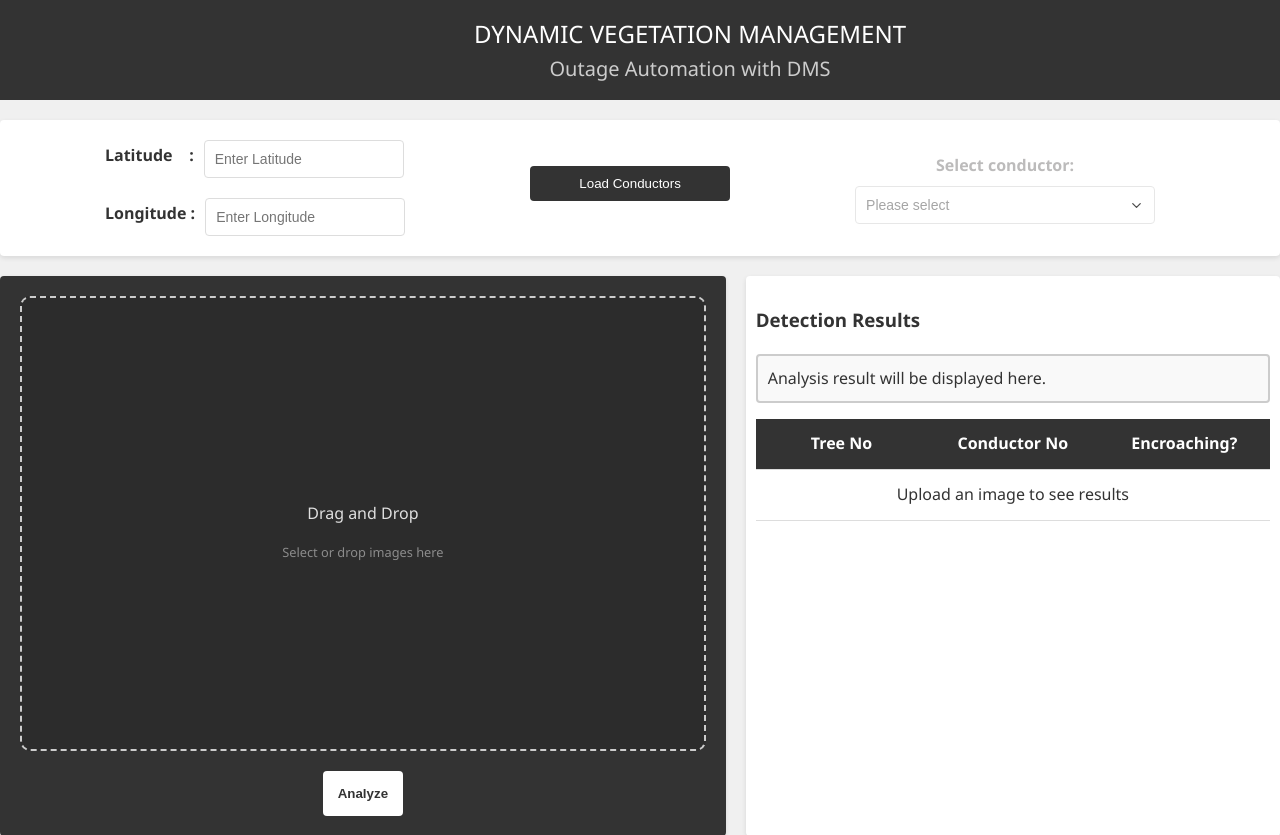
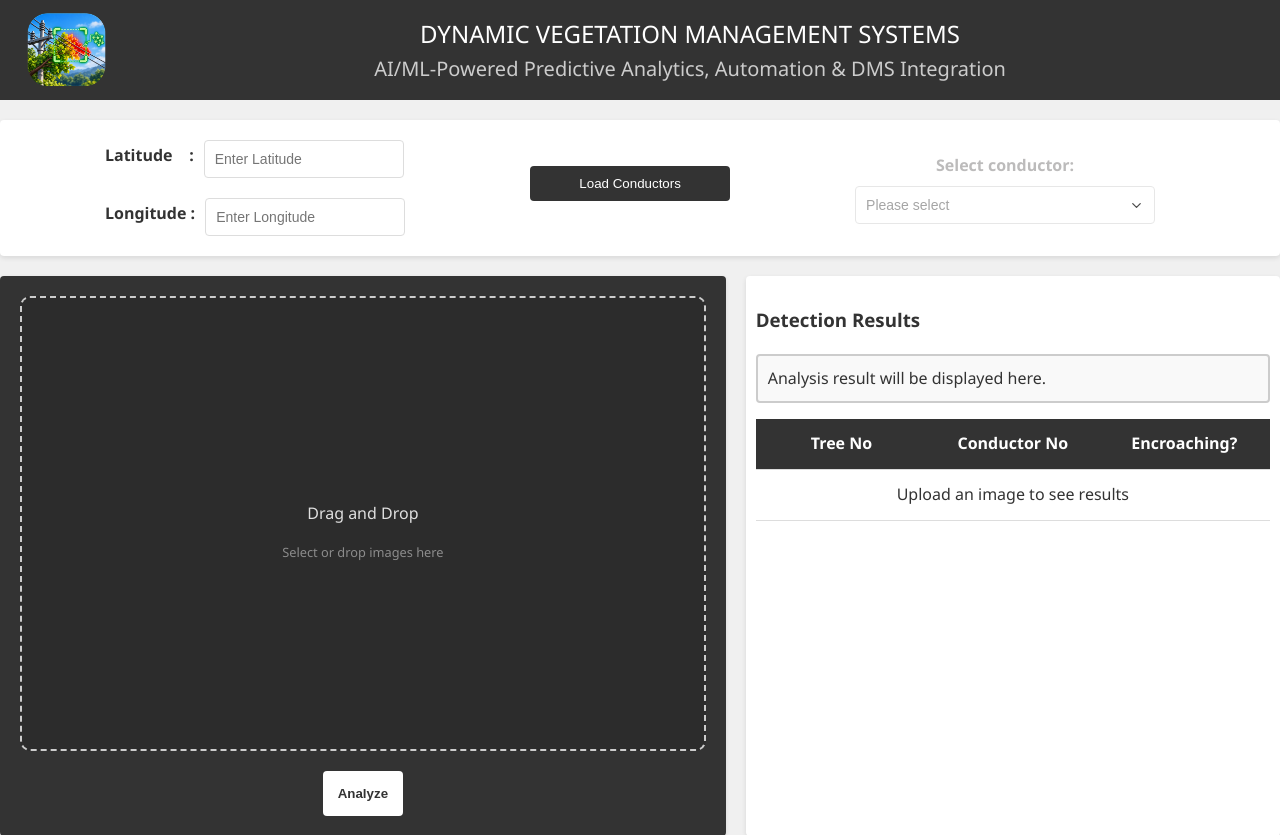
Before and after one commit to Khoushick-S/Dynamic-Vegetation-Management-with-DMS-integration, a Flask app: page / in a window 1280 px wide. Shown: the top 835 px of the page. Run offline with Flask 3, Linux system fonts and the light colour scheme.

Commit message:
Refresh DMS branding and documentation

```diff
--- a/templates/index.html
+++ b/templates/index.html
@@ -4,18 +4,19 @@
 <head>
     <meta charset="UTF-8" />
     <meta name="viewport" content="width=device-width, initial-scale=1.0" />
-    <title>DVM-DMS</title>
+    <title>DVM | Dynamic Vegetation Management Systems</title>
     <link rel="stylesheet" href="{{ url_for('static', filename='style.css') }}" />
-    <link rel="icon" type="image/svg+xml" href="{{ url_for('static', filename='favicon-dms-grid.svg') }}">
+    <link rel="icon" type="image/png" href="{{ url_for('static', filename='logo.png') }}">
 </head>
 
 <body>
     <div class="app-container">
         <!-- Header Section -->
         <header class="app-header">
+            <img class="logo" src="{{ url_for('static', filename='logo.png') }}" alt="DVM-DMS logo">
             <div class="header-title">
-                <h1>DYNAMIC VEGETATION MANAGEMENT</h1>
-                <p class="subheading">Outage Automation with DMS</p>
+                <h1>DYNAMIC VEGETATION MANAGEMENT SYSTEMS</h1>
+                <p class="subheading">AI/ML-Powered Predictive Analytics, Automation & DMS Integration</p>
             </div>
 
         </header>
```
Also changed, not shown: README.md, static/favicon-dms-grid.svg (deleted), static/logo.png (added), 1 other file.
